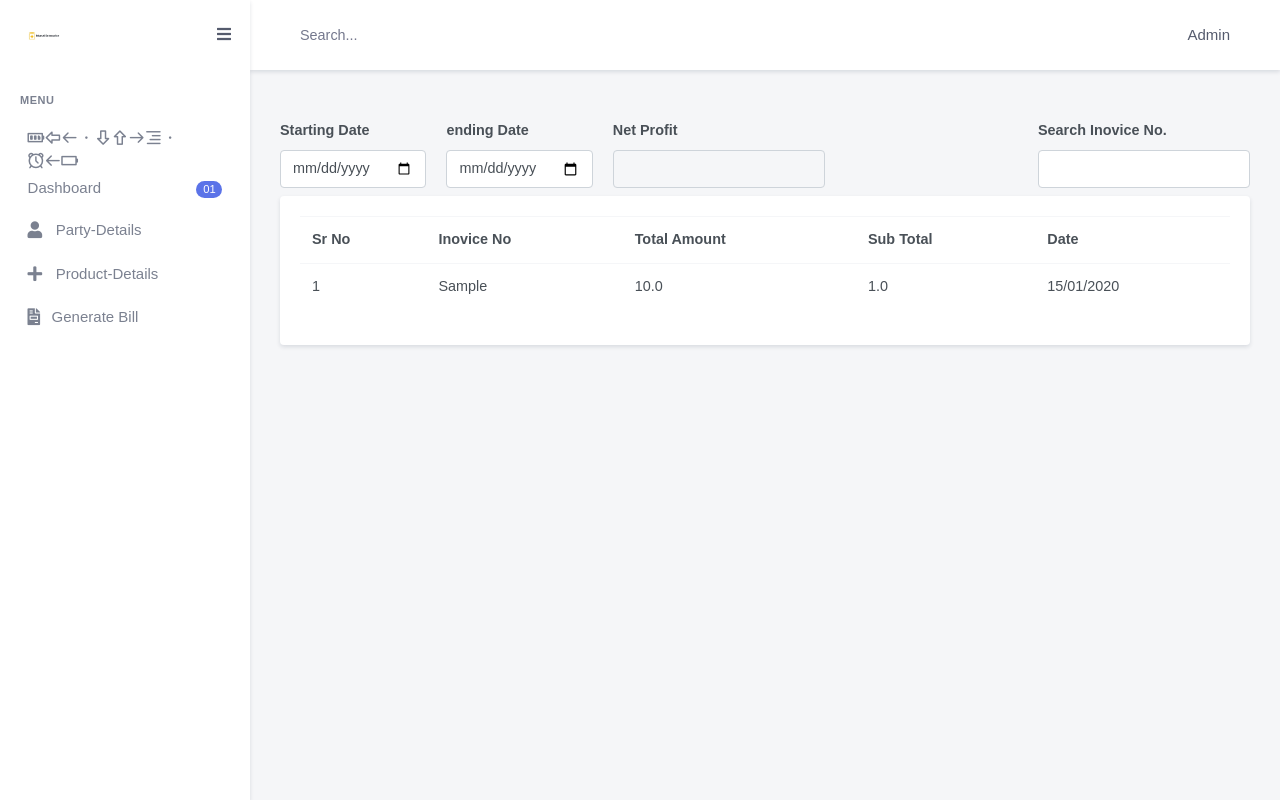
After one commit to priyank-panchal/priyankindustires, a Django app: page /invoice/show/ in a window 1280 px wide. The commit adds this page. Run offline with Django 4.2, Linux system fonts and the light colour scheme; tables that the repository leaves empty hold one stand-in row (values such as "Sample post"); some libraries are stand-ins or nearby versions.

Commit message:
search by invoice id

```diff
--- a/Admin/urls.py
+++ b/Admin/urls.py
@@ -11,6 +11,7 @@ urlpatterns = [
     path('invoice/gstNo/<int:pk>',gstDetails,name ='gstNo'),
     path('invoice/allData/',allData.as_view(),name='data-all'),
     path('invoice/print/<int:pk>',invoicePrint,name='invoice-print'),
-    path('invoice/invoiceNumber/', getInvoiceNumber.as_view(), name='invoice-print')
-
+    path('invoice/invoiceNumber/', getInvoiceNumber.as_view(), name='invoice-print'),
+    path('invoice/show/',invoiceShow.as_view(),name='invoice-show'),
+    path('searchByNo/<int:pk>',invoiceSearchNo,name='invoice-show')
 ]
--- a/Admin/views.py
+++ b/Admin/views.py
@@ -7,6 +7,7 @@ from .forms import *
 from .models import *
 from datetime import date
 from num2words import num2words
+from django.core import serializers
 
 
 def index(request):
@@ -49,16 +50,16 @@ def invoicePrint(request, pk):
     values = ProductSelling.objects.filter(billDetails=pk).count()
     final = 9 - values
     lst = []
-    for i in range(1,final +1):
+    for i in range(1, final + 1):
         lst.append(i)
     context = {
-        'data' : productsBill,
-        'details' : billDetails,
-        'words':grand_total.capitalize(),
-        'looping' :lst
+        'data': productsBill,
+        'details': billDetails,
+        'words': grand_total.capitalize(),
+        'looping': lst
     }
 
-    return render(request, 'invoice-special.html',context )
+    return render(request, 'invoice-special.html', context)
 
 
 class invoiceBillShow(ListView):
@@ -136,3 +137,13 @@ class allData(View):
         except Exception as e:
             return JsonResponse({"resp": print(e)})
         return JsonResponse({"resp": billDetails.id})
+
+
+class invoiceShow(ListView):
+    model = BillDetails
+    template_name = 'InvoiceSelect.html'
+
+
+def invoiceSearchNo(request, pk):
+        data = list(BillDetails.objects.filter(invoice_no = pk).values())
+        return JsonResponse({"party":data })
--- a/static/assets/js/pages/ApiLogic.js
+++ b/static/assets/js/pages/ApiLogic.js
@@ -1,4 +1,5 @@
 //api called
+
 $("#FetchData").on("focusout",function() {
     var gstNo = $(this).val();
     gstNo =gstNo.toUpperCase();
@@ -40,6 +41,7 @@ $("#FetchData").on("focusout",function() {
 //adding deleteing logic
 var i=1;
 $(document).ready(function(){
+
        $("#add_row").click(function(e){
         e.preventDefault();
        b=i-1;
@@ -96,17 +98,22 @@ function calculate(){
 		        $("#SGST").val(convertFixSize);
 		        $("#IGST").val(0.00);
 		}else{
-		        var sub_total = sub_total * 18 / 100
+		        var sub_total = sub_total * 0.18;
 		        var convertFixSize = sub_total.toFixed(2);
+		        console.log(convertFixSize)
 		        $("#CGST").val(0.00);
 		        $("#SGST").val(0.00);
 		        $("#IGST").val(convertFixSize);
 		}
 		var roundOffValue = parseFloat( $("#RoundOff").val());
-		var grandTotal;
-		grandTotal =sub_total + (parseFloat($("#CGST").val() ) + parseFloat($("#SGST").val() )  + parseFloat($("#IGST").val() ) -
-		parseFloat($("#RoundOff").val() ) );
+		var grandTotal=0;
+		grandTotal = parseFloat($("#sub_total").val()) +
+		parseFloat($("#CGST").val() ) +
+		parseFloat($("#SGST").val())
+		+ parseFloat($("#IGST").val()) - parseFloat($("#RoundOff").val());
+		console.log(grandTotal)
 		$("#GrandTotal").val(grandTotal.toFixed(2));
+		console.log(grandTotal)
 }
 
 //round off logic
@@ -210,3 +217,34 @@ csrf_token = getCookie('csrftoken');
 				}
 			});
  });
+ var tableData = $("#invoice-data").find("tbody > tr");
+  $('#searchbyNo').on("keyup",function(){
+        $("#dataParty").empty();
+        var value = $("#searchbyNo").val();
+        if($.isNumeric($("#searchbyNo").val()) && $("#searchbuNo").val() != '') {
+                $.ajax({
+				method : "get",
+				url :'/searchByNo/'+ value,
+				success : function(data){
+				    console.log(data)
+				    var success ="";
+                    var netProfit = 0.00;
+                    for(var i = 0;i < data['party'].length; ++i){
+                          var invoice_no = data['party'][i].invoice_no;
+                          var subtotal = data['party'][i].gst_without;
+                          var total = data['party'][i].total_amount;
+                          var date = data['party'][i].date;
+                          var d = new Date(date)
+                          date = d.getDate()+'/'+ (d.getMonth() + 1)+'/'+d.getFullYear()
+                          netProfit +=total;
+                          success+="<tr><td>"+ (i +1) +"</td><td>"+invoice_no+"<td>"+total+"</td><td>"+subtotal+"</td><td>"+ date +"</td></tr>";
+                       }
+                    $("#dataParty").append(success);
+                    $("#netProfit").val(netProfit);
+				}
+			});
+        }
+        else {
+        $("#invoice-data").find("tbody").append(tableData);
+        }
+ });
--- /dev/null
+++ b/templates/InvoiceSelect.html
@@ -0,0 +1,71 @@
+{% extends 'index.html'%}
+    {% block content %}
+                <div class="page-content">
+                    <div class="container-fluid">
+
+                        <!-- start page title -->
+                        <div class="row">
+                            <div class="col-12">
+                                <div class="page-title-box ">
+                                      <div class="mb-2" style="float:left;margin-right:20px">
+                                        <label><b>Starting Date</b></label>
+                                        <input type="date"  class="form-control" name ="startingDate" id ="startingDate" />
+                                      </div>
+                                      <div class="mb-2" style="float:left;margin-right:20px">
+                                        <label><b>ending Date</b></label>
+                                        <input type="date"  class="form-control" name ="endingDate" id ="edingDate" />
+                                      </div>
+                                    <div class="mb-2" style="float:left">
+                                        <label><b>Net Profit </b></label>
+                                          <input type="text"  class="form-control" name ="endingDate" id ="netProfit" readonly/>
+                                    </div>
+
+                                    <div class="mb-2" style="float:right">
+                                        <label><b>Search Inovice No.</b></label>
+                                        <input type="number"  class="form-control" name ="searchByName" id ="searchbyNo" />
+                                </div>
+                                    </div>
+                            </div>
+                        </div>
+                        <!-- end page title -->
+
+                        <div class="row" >
+                            <div class="col-12">
+                                <div class="card">
+
+                                    <div class="card-body">
+                                        <div class="table-rep-plugin">
+                                            <div class="table-responsive mb-0" data-pattern="priority-columns">
+                                                <table id="invoice-data" class="table">
+                                                    <thead>
+                                                    <tr>
+                                                        <th>Sr No</th>
+                                                        <th>Inovice No</th>
+                                                        <th>Total Amount </th>
+                                                        <th>Sub Total</th>
+                                                        <th>Date</th>
+                                                    </tr>
+                                                    </thead>
+                                                    <tbody id="dataParty">
+                                                    {% for invoice in object_list %}
+                                                    <tr>
+                                                        <td> {{ forloop.counter }} </td>
+                                                        <td>{{ invoice.invoice_no }}</td>
+                                                        <td>{{ invoice.total_amount }} </td>
+                                                        <td>{{ invoice.gst_without }} </td>
+                                                        <td>{{ invoice.date | date:"d/m/Y"  }} </td>
+                                                    </tr>
+                                                    {% endfor %}
+                                                    </tbody>
+                                                </table>
+                                            </div>
+
+                                        </div>
+
+                                    </div>
+                                </div>
+                            </div> <!-- end col -->
+                        </div> <!-- end row -->
+                    </div> <!-- container-fluid -->
+                </div>
+            {%endblock content %}
```
Also changed, not shown: templates/invoice-special.html (+11 -11 lines), 1 other file.
